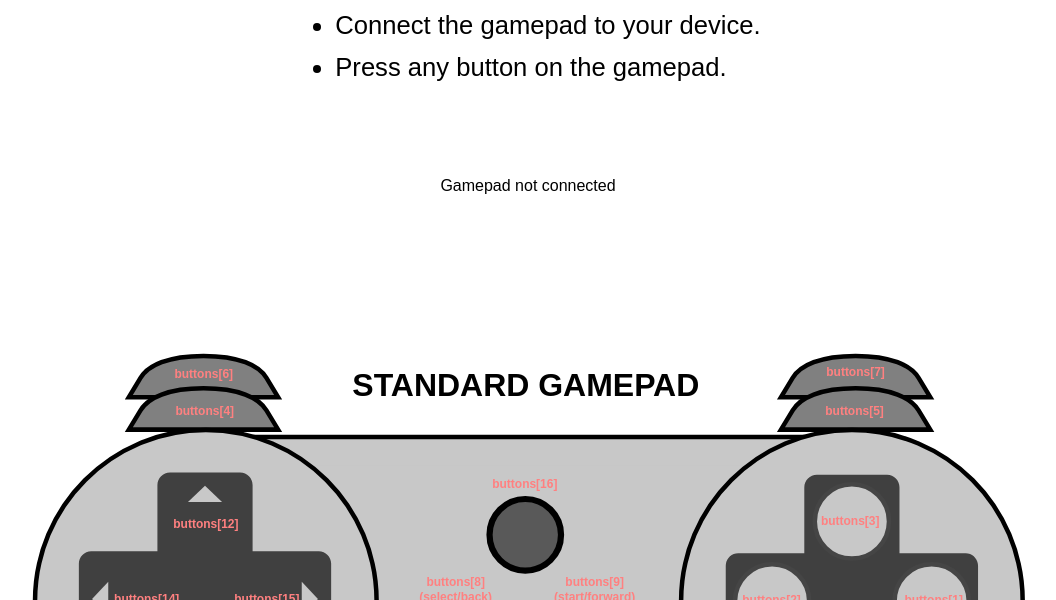
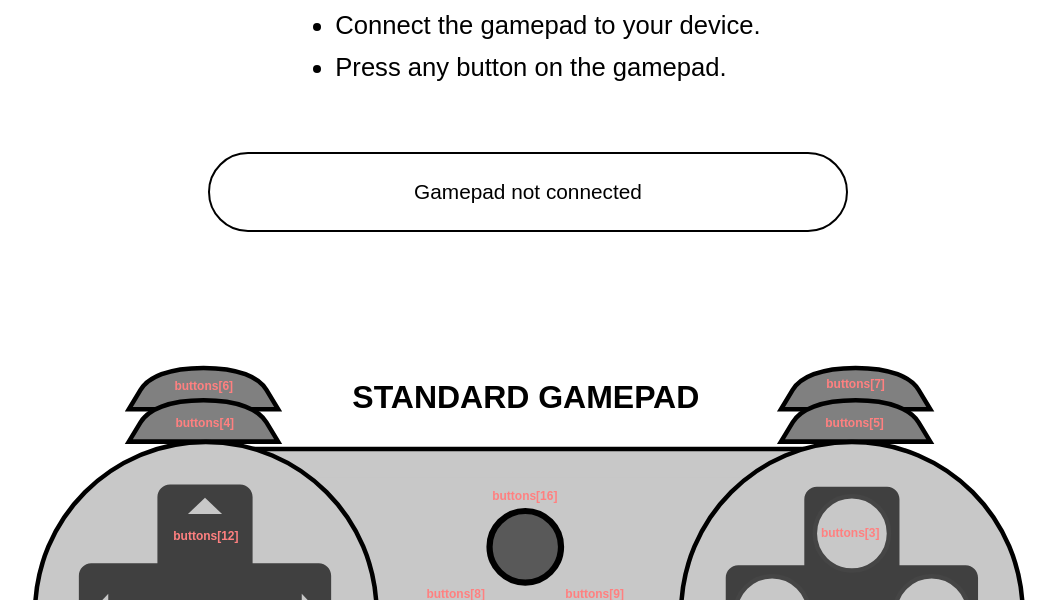
Before and after one commit to dmahajan980/gamepad-prototype, a website: page index.html in a window 1280 px wide. Shown: the part 200-800 px from the top of the page, without its empty margins (112-1168 px from the left). Drawn offline with nearby package versions, Linux system fonts and the light colour scheme.

Commit message:
Update stylesheet.css

```diff
--- a/css/stylesheet.css
+++ b/css/stylesheet.css
@@ -37,7 +37,7 @@ ul > li {
     margin: 5px;
 }
 
-.value-box, .console-message, .button-list, .hyperlinks,
+.value-box, .status-message, .button-list, .hyperlinks,
 .checkboxes, .radios, .dropdowns {
     flex-flow: column;
     align-items: center;
@@ -49,15 +49,15 @@ ul > li {
     display: none;
 }
 
-.console-message, .button-list {
+.status-message, .button-list {
     display: flex;
 }
 
-.values, .console-message {
+.values {
     text-align: center;
 }
 
-.console-message, .values {
+.status-message, .values {
     font-size: 1.3rem;
     width: 50vw;
     min-height: 10vh;
```
